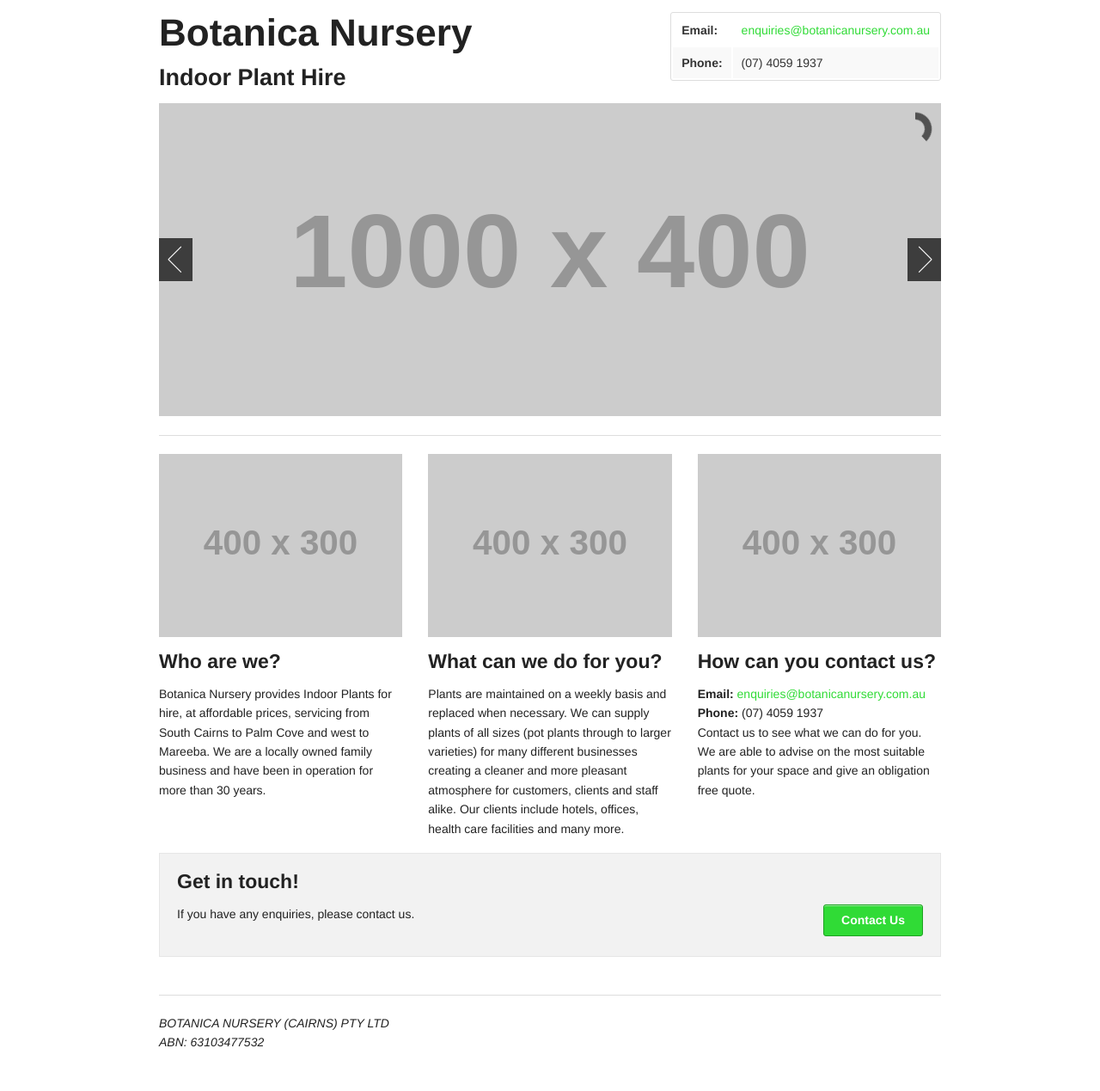
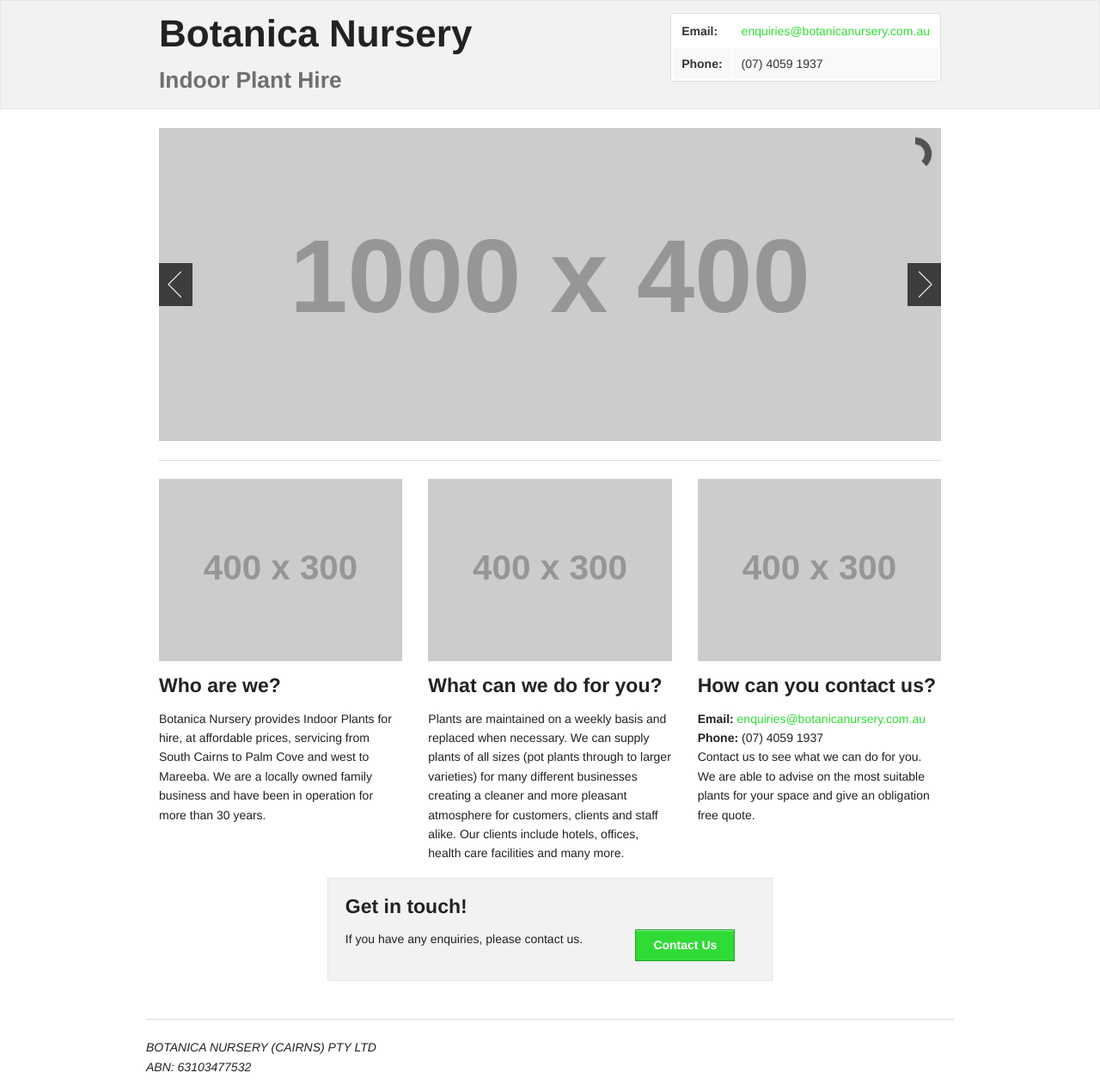
Before and after one commit to pentasonic42/botanica-web, a plain HTML site: page index.html in a window 1280 px wide. Shown: the whole page at 86% size. Before the commit the page ends 1240 px from the top, so only its background shows below. Drawn offline with Linux system fonts and the light colour scheme; placeholder pictures from the web are drawn by us.

Commit message:
prettied up the website/ uglied up the html

```diff
--- a/index.html
+++ b/index.html
@@ -12,11 +12,10 @@
   <script src="javascripts/modernizr.foundation.js"></script>
 </head>
 <body>
-
+    <div class="panel" style="padding: 0">
     <div class="row">
     <div class="six columns">
-      <h1>Botanica Nursery</h1>
-      <h3>Indoor Plant Hire</h3>
+        <h1>Botanica Nursery<br><small>Indoor Plant Hire</small></h1>
     </div>
     <div class="five columns">
       <br>
@@ -32,7 +31,7 @@
         </tr>
     </table>
     </div>
-  </div>
+  </div></div>
 
   <div class="row">
     <div class="twelve columns">
@@ -78,17 +77,16 @@
   </div>
 
   <div class="row">
-    <div class="twelve columns">
+    <div class="seven columns centered">
       <div class="panel">
           <h4>Get in touch!</h4>
           <div class="row">
-          <div class="nine columns">
+              <div class="eight columns">
                   <p>If you have any enquiries, please contact us.</p>
               </div>
-          <div class="three columns">
+              <div class="four columns">
             <a href="mailto:enquiries@botanicanursery.com.au"
-              class="radius button right">Contact Us</a>
-          </div>
+                class="button">Contact Us</a>
         </div>
       </div>
     </div>
```
Lines whose indentation alone changed are shown as unchanged.
